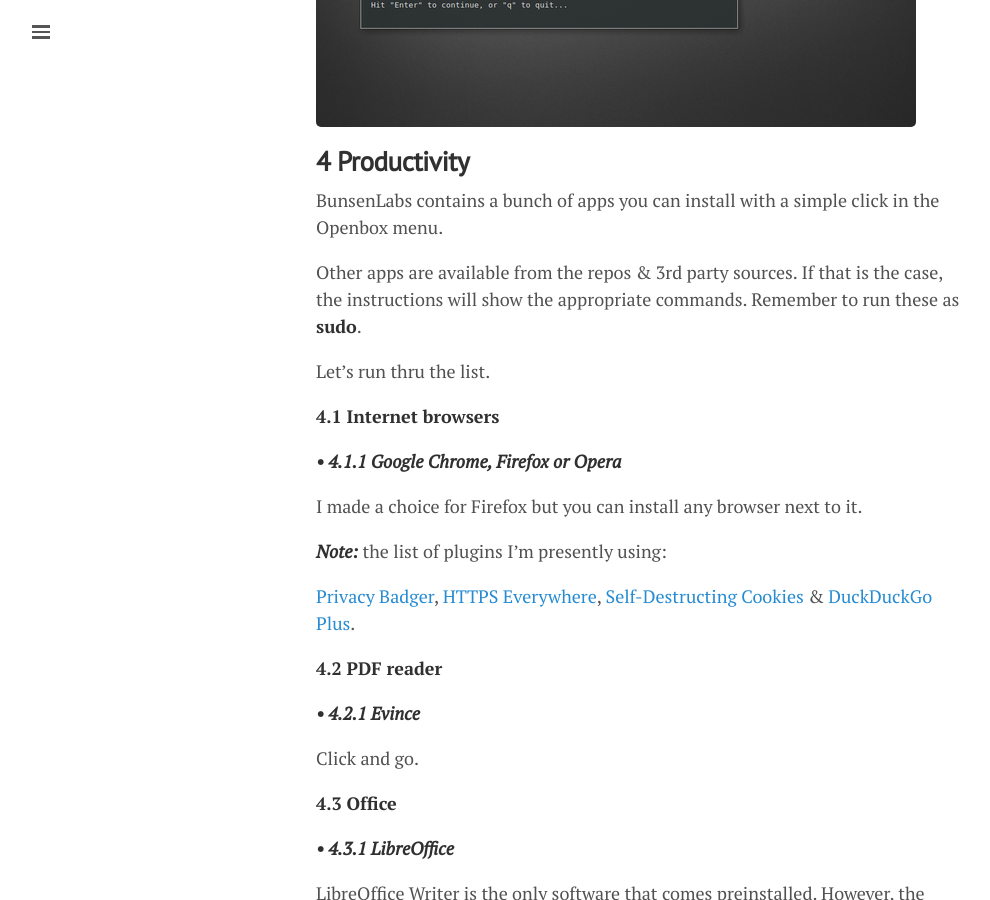
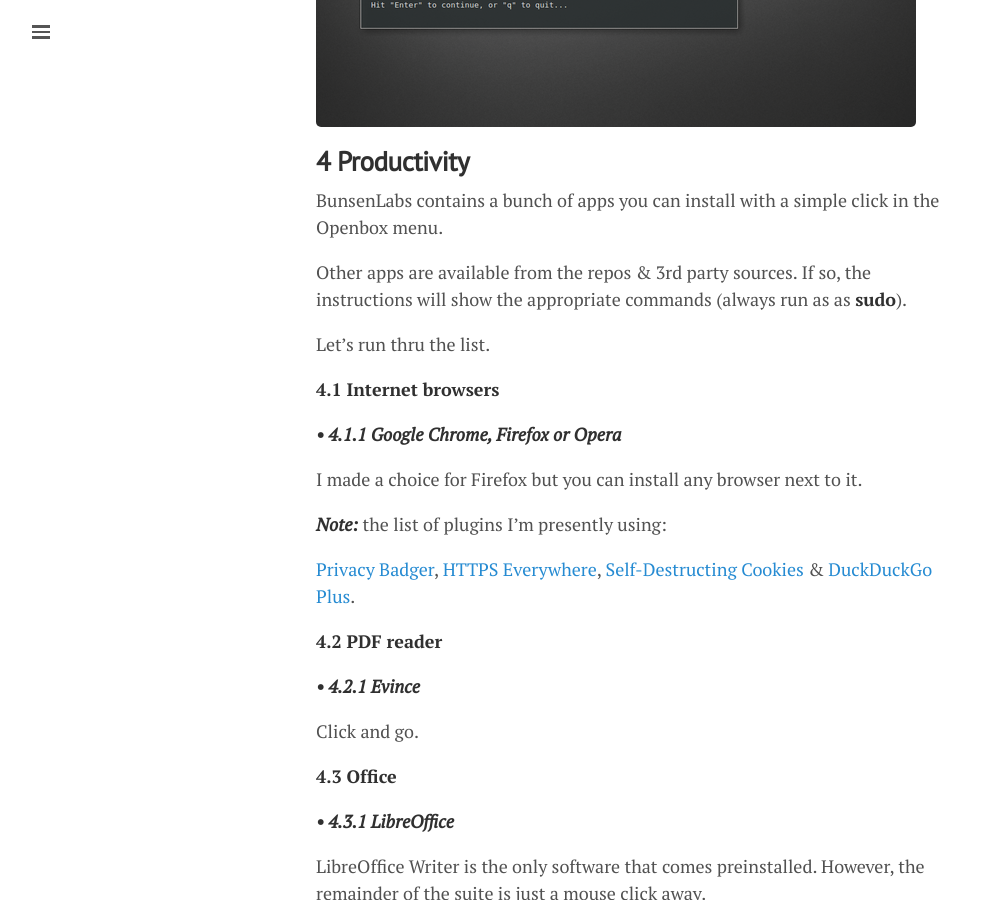
Before and after one commit to lgeurts/lgeurts.github.io, a Jekyll site: the page built from _posts/2017-07-11-bunsenlabs-linux-setup-notes-for dell-inspiron-6000.md, in a window 1280 px wide and 900 px high, scrolled down 2115 px. Shown: the whole window, without its empty margins (0-990 px from the left). Built offline with Jekyll 4.4.1, drawn with Linux system fonts in a browser that asks for light colours; nearby versions of some CDN libraries; comment, search, counter and statistics services are not loaded.

Commit message:
Update 2017-07-11-bunsenlabs-linux-setup-notes-for dell-inspiron-6000.md

```diff
--- a/_posts/2017-07-11-bunsenlabs-linux-setup-notes-for dell-inspiron-6000.md
+++ b/_posts/2017-07-11-bunsenlabs-linux-setup-notes-for dell-inspiron-6000.md
@@ -52,7 +52,7 @@
 
 BunsenLabs contains a bunch of apps you can install with a simple click in the Openbox menu.
 
-Other apps are available from the repos & 3rd party sources. If that is the case, the instructions will show the appropriate commands. Remember to run these as **sudo**.
+Other apps are available from the repos & 3rd party sources. If so, the instructions will show the appropriate commands (always run as as **sudo**).
 
 Let's run thru the list.
 
```
